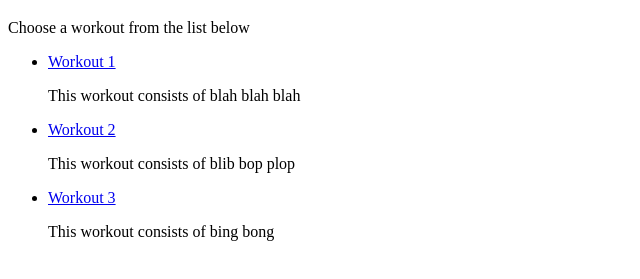
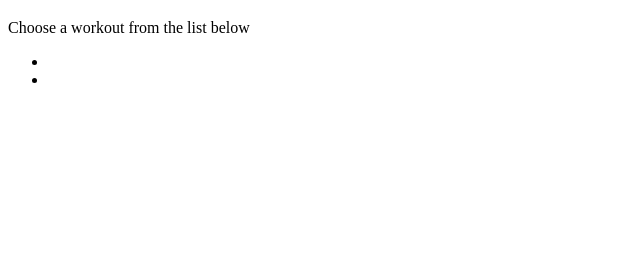
Before and after one commit to ChickenDipps/hiit, a website: page webpages/workouts.html in a window 1280 px wide. Shown: the part 131-410 px from the top of the page, without its empty margins (0-640 px from the left). Drawn offline with Linux system fonts and the light colour scheme.

Commit message:
Started to implement workout JSONs

```diff
--- a/webpages/workouts.html
+++ b/webpages/workouts.html
@@ -1,5 +1,5 @@
 <!DOCTYPE html>
-<script defer src="workouts.mjs"></script>
+<script src="workouts.mjs" type="module"></script>
 <html>
 
 <head>
@@ -16,8 +16,9 @@
     </nav>
     <h1>Choose your workout</h1>
     <p>Choose a workout from the list below</p>
-    <ul>
-        <li><a href="workouts/workout1.html">Workout 1</a>
+    <ul id="workoutList">
+
+        <!-- <li><a href="workouts/workout1.html">Workout 1</a>
             <p>This workout consists of blah blah blah</p>
         </li>
         <li><a href="workouts/workout2.html">Workout 2</a>
@@ -25,8 +26,12 @@
         </li>
         <li><a href="workouts/workout3.html">Workout 3</a>
             <p>This workout consists of bing bong</p>
-        </li>
+        </li> -->
     </ul>
 </body>
 
+<template>
+
+</template>
+
 </html>
--- a/webpages/workouts.mjs
+++ b/webpages/workouts.mjs
@@ -0,0 +1,38 @@
+// Gets all workout JSON files that are in the workoutIndex list
+async function getWorkouts() {
+    let workoutIndex = ["workout1", "workout2"]
+    let workouts = []
+    for (let i = 0; i < workoutIndex.length; i++) {
+        let workout = await fetch(`/workouts/${workoutIndex[i]}.json`);
+        if (!workout.ok) {
+            throw new Error(`HTTP error! status: ${workout.status}`);
+        }
+        workouts.push(await workout.json());
+    }
+    console.log(workouts);
+    return workouts;
+}
+
+
+//Displays all the workouts in the workout list
+function displayWorkouts(workouts) {
+    console.log("Displaying workouts");
+    let workoutList = document.querySelector("#workoutList");
+    console.log(workoutList);
+    console.log("this workout is " + workouts[0])
+    for (let i = 0; i < workouts.length; i++) {
+        console.log("Doing Stuff")
+        let workout = workouts[i];
+        let workoutListItem = document.createElement("li");
+        workoutListItem.textContent = workout.name;
+        console.log(workout[i]);
+        workoutList.appendChild(workoutListItem);
+    }
+}
+
+
+async function main() {
+    let workouts = await getWorkouts();
+    displayWorkouts(workouts);
+}
+main();
--- /dev/null
+++ b/webpages/workouts/workout1.json
@@ -0,0 +1,20 @@
+{
+    "workout1": {
+        "name": "Workout 1",
+        "description": "Feebly doo feebly da",
+        "timings": [
+            "5:00",
+            "1:00",
+            "3:00",
+            "1:00",
+            "4:00"
+        ],
+        "exercises": [
+            "Jumping Jacks",
+            "Rest",
+            "Pushups",
+            "Rest",
+            "Squats"
+        ]
+    }
+}
--- /dev/null
+++ b/webpages/workouts/workout2.json
@@ -0,0 +1,20 @@
+{
+    "workout2": {
+        "name": "Workout 2",
+        "description": "Feebly doo feebly da",
+        "timings": [
+            "5:00",
+            "1:00",
+            "3:00",
+            "1:00",
+            "4:00"
+        ],
+        "exercises": [
+            "Jumping Jacks",
+            "Rest",
+            "Pushups",
+            "Rest",
+            "Squats"
+        ]
+    }
+}
```
